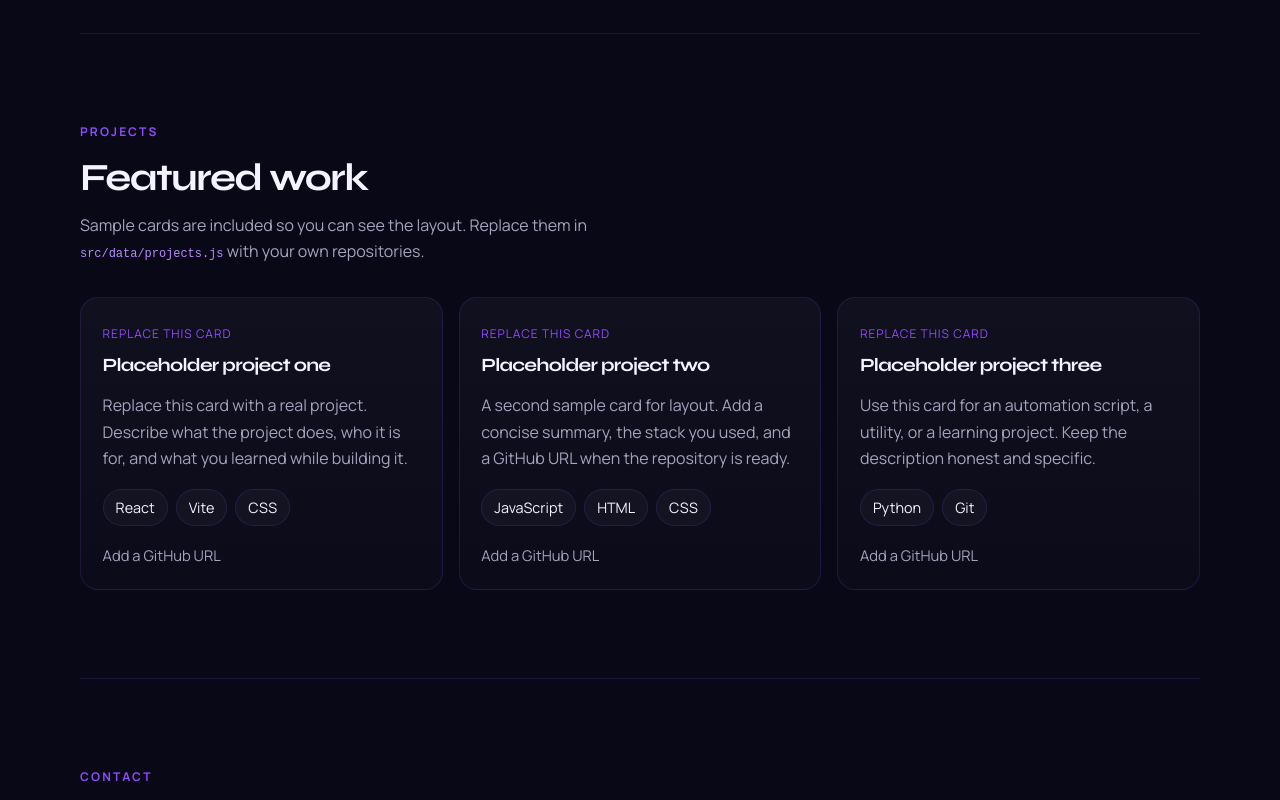
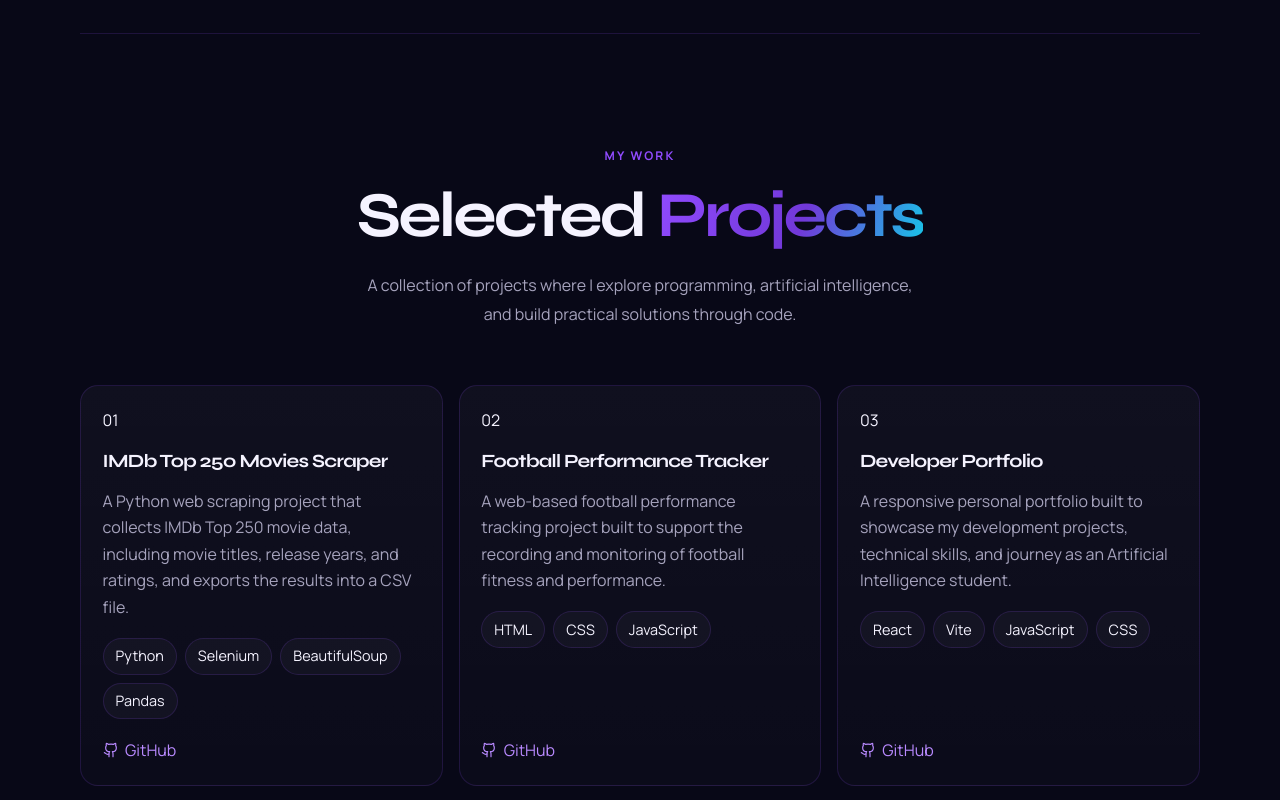
Before and after one commit to malikharoon-dev/developer-portfolio, a React (Vite) app: page / in a window 1280 px wide. Shown: the part 1740-2540 px from the top of the page. Built offline with nearby package versions, Linux system fonts and the light colour scheme.

Commit message:
Redesign projects section and add real projects

```diff
--- a/src/components/ProjectCard.jsx
+++ b/src/components/ProjectCard.jsx
@@ -1,10 +1,22 @@
+
 import { ArrowUpRight, Github } from 'lucide-react'
 
 export default function ProjectCard({ project }) {
   return (
     <article className="project-card">
+      <div className="project-card-top">
+        <span className="project-number">
+          {project.number || 'PROJECT'}
+        </span>
+
+        {project.placeholder ? (
+          <span className="badge">Coming soon</span>
+        ) : (
+          <span className="project-indicator" />
+        )}
+      </div>
+
       <div className="project-meta">
-        {project.placeholder ? <span className="badge">Replace this card</span> : null}
         <h3>{project.title}</h3>
         <p>{project.description}</p>
       </div>
@@ -17,17 +29,26 @@ export default function ProjectCard({ project }) {
 
       <div className="project-links">
         {project.githubUrl ? (
-          <a href={project.githubUrl} target="_blank" rel="noreferrer">
-            <Github size={16} strokeWidth={1.75} aria-hidden="true" />
+          <a
+            href={project.githubUrl}
+            target="_blank"
+            rel="noreferrer"
+          >
+            <Github size={16} strokeWidth={1.75} />
             GitHub
           </a>
         ) : (
-          <span className="muted-link">Add a GitHub URL</span>
+          <span className="muted-link">GitHub coming soon</span>
         )}
+
         {project.liveUrl ? (
-          <a href={project.liveUrl} target="_blank" rel="noreferrer">
+          <a
+            href={project.liveUrl}
+            target="_blank"
+            rel="noreferrer"
+          >
             Live demo
-            <ArrowUpRight size={16} strokeWidth={1.75} aria-hidden="true" />
+            <ArrowUpRight size={16} strokeWidth={1.75} />
           </a>
         ) : null}
       </div>
--- a/src/components/Projects.jsx
+++ b/src/components/Projects.jsx
@@ -1,20 +1,29 @@
+
 import { projects } from '../data/projects'
 import ProjectCard from './ProjectCard'
 import Reveal from './Reveal'
 
 export default function Projects() {
   return (
-    <section id="projects" className="section" aria-labelledby="projects-heading">
+    <section
+      id="projects"
+      className="section projects-section"
+      aria-labelledby="projects-heading"
+    >
       <Reveal>
-        <p className="eyebrow">Projects</p>
-        <h2 id="projects-heading">Featured work</h2>
-        <p className="section-copy">
-          Sample cards are included so you can see the layout. Replace them in
-          {' '}
-          <code>src/data/projects.js</code>
-          {' '}
-          with your own repositories.
-        </p>
+        <div className="projects-heading">
+          <p className="eyebrow">MY WORK</p>
+
+          <h2 id="projects-heading">
+            Selected <span>Projects</span>
+          </h2>
+
+          <p className="section-copy">
+            A collection of projects where I explore programming,
+            artificial intelligence, and build practical solutions
+            through code.
+          </p>
+        </div>
       </Reveal>
 
       <div className="project-grid">
--- a/src/data/projects.js
+++ b/src/data/projects.js
@@ -1,37 +1,36 @@
-/**
- * Featured project cards.
- * Replace these placeholders with your own repositories.
- * Do not publish invented GitHub or demo URLs.
- */
+
 export const projects = [
   {
-    id: 'replace-project-one',
-    title: 'Placeholder project one',
+    id: 'imdb-movies-scraper',
+    number: '01',
+    title: 'IMDb Top 250 Movies Scraper',
     description:
-      'Replace this card with a real project. Describe what the project does, who it is for, and what you learned while building it.',
-    technologies: ['React', 'Vite', 'CSS'],
-    githubUrl: '',
+      'A Python web scraping project that collects IMDb Top 250 movie data, including movie titles, release years, and ratings, and exports the results into a CSV file.',
+    technologies: ['Python', 'Selenium', 'BeautifulSoup', 'Pandas'],
+    githubUrl: 'https://github.com/malikharoon-dev/IMDb_Movies_Scraper',
     liveUrl: '',
-    placeholder: true,
+    placeholder: false,
   },
   {
-    id: 'replace-project-two',
-    title: 'Placeholder project two',
+    id: 'football-performance-tracker',
+    number: '02',
+    title: 'Football Performance Tracker',
     description:
-      'A second sample card for layout. Add a concise summary, the stack you used, and a GitHub URL when the repository is ready.',
-    technologies: ['JavaScript', 'HTML', 'CSS'],
-    githubUrl: '',
+      'A web-based football performance tracking project built to support the recording and monitoring of football fitness and performance.',
+    technologies: ['HTML', 'CSS', 'JavaScript'],
+    githubUrl: 'https://github.com/malikharoon-dev/football-performance-tracker',
     liveUrl: '',
-    placeholder: true,
+    placeholder: false,
   },
   {
-    id: 'replace-project-three',
-    title: 'Placeholder project three',
+    id: 'developer-portfolio',
+    number: '03',
+    title: 'Developer Portfolio',
     description:
-      'Use this card for an automation script, a utility, or a learning project. Keep the description honest and specific.',
-    technologies: ['Python', 'Git'],
-    githubUrl: '',
+      'A responsive personal portfolio built to showcase my development projects, technical skills, and journey as an Artificial Intelligence student.',
+    technologies: ['React', 'Vite', 'JavaScript', 'CSS'],
+    githubUrl: 'https://github.com/malikharoon-dev/developer-portfolio',
     liveUrl: '',
-    placeholder: true,
+    placeholder: false,
   },
 ]
--- a/src/index.css
+++ b/src/index.css
@@ -803,3 +803,97 @@ a:focus-visible {
     align-items: center;
   }
 }
+
+/* Projects Section Redesign */
+
+.projects-section {
+  padding-top: 7rem;
+  padding-bottom: 7rem;
+}
+
+.projects-heading {
+  text-align: center;
+  max-width: 680px;
+  margin: 0 auto 3.5rem;
+}
+
+.projects-heading .eyebrow {
+  margin-bottom: 1rem;
+}
+
+.projects-heading h2 {
+  font-size: clamp(2.5rem, 5vw, 4rem);
+  line-height: 1.1;
+  letter-spacing: -0.045em;
+  margin-bottom: 1.2rem;
+}
+
+.projects-heading h2 span {
+  background: var(--gradient);
+  -webkit-background-clip: text;
+  background-clip: text;
+  color: transparent;
+}
+
+.projects-heading .section-copy {
+  margin: 0 auto;
+  line-height: 1.8;
+}
+
+@media (max-width: 600px) {
+  .projects-section {
+    padding-top: 5rem;
+    padding-bottom: 5rem;
+  }
+
+  .projects-heading {
+    margin-bottom: 2.5rem;
+  }
+}
+
+/* Projects Section Redesign */
+
+.projects-section {
+  padding-top: 7rem;
+  padding-bottom: 7rem;
+}
+
+.projects-heading {
+  text-align: center;
+  max-width: 680px;
+  margin: 0 auto 3.5rem;
+}
+
+.projects-heading .eyebrow {
+  margin-bottom: 1rem;
+}
+
+.projects-heading h2 {
+  font-size: clamp(2.5rem, 5vw, 4rem);
+  line-height: 1.1;
+  letter-spacing: -0.045em;
+  margin-bottom: 1.2rem;
+}
+
+.projects-heading h2 span {
+  background: var(--gradient);
+  -webkit-background-clip: text;
+  background-clip: text;
+  color: transparent;
+}
+
+.projects-heading .section-copy {
+  margin: 0 auto;
+  line-height: 1.8;
+}
+
+@media (max-width: 600px) {
+  .projects-section {
+    padding-top: 5rem;
+    padding-bottom: 5rem;
+  }
+
+  .projects-heading {
+    margin-bottom: 2.5rem;
+  }
+}
```
